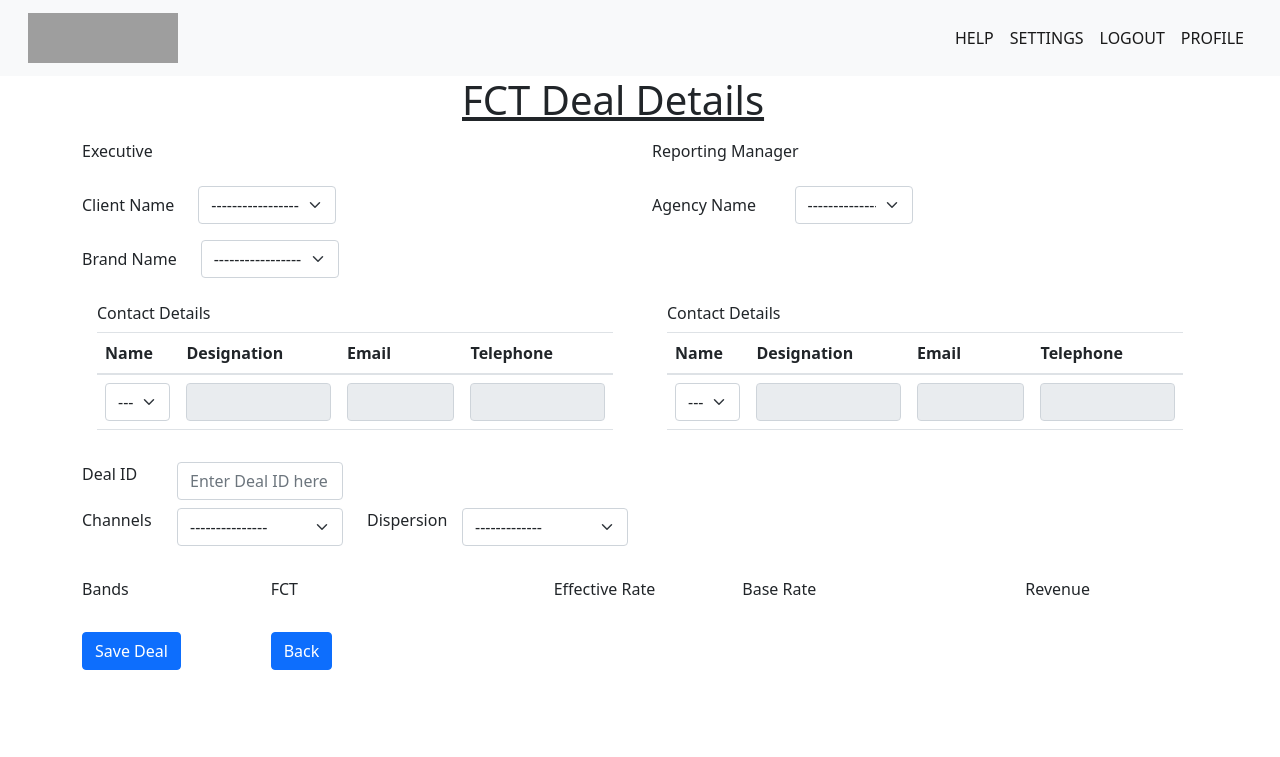
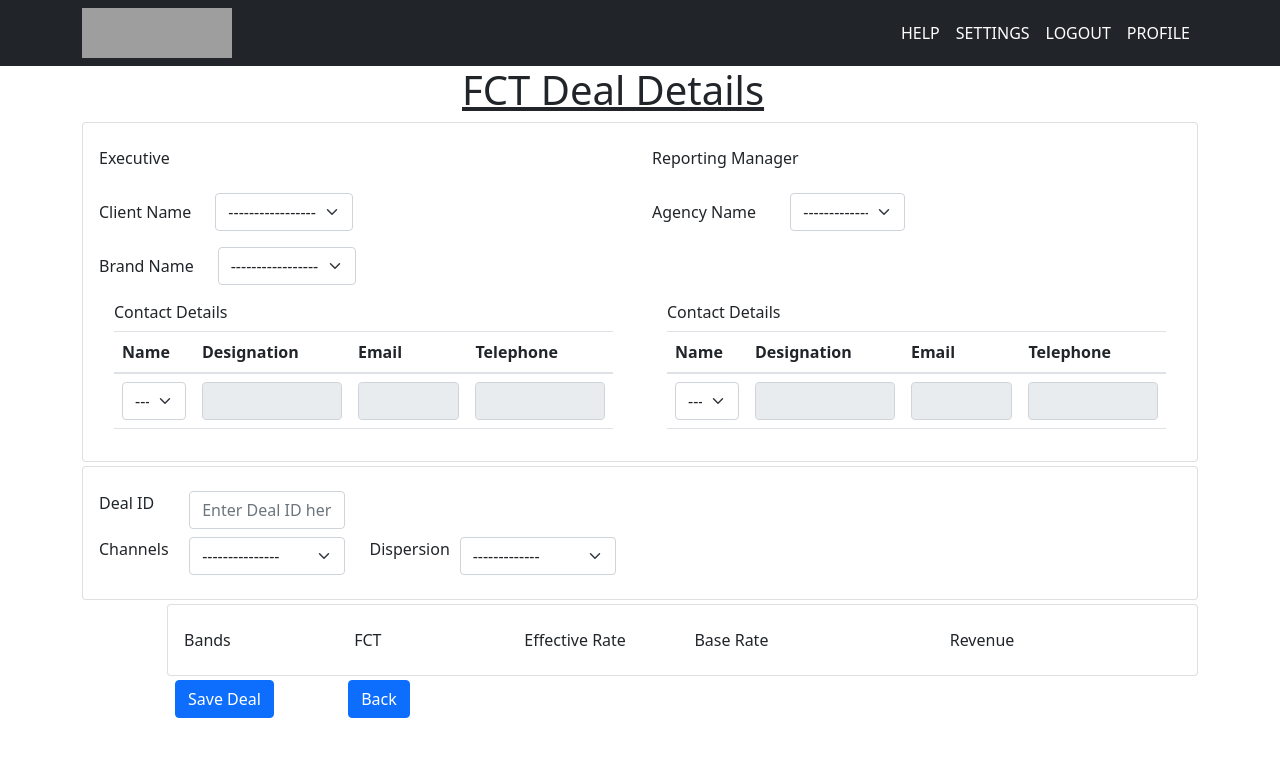
Before and after one commit to anurag-chiplunkar/iTV-CRM, a Django app: page /fct_details/ in a window 1280 px wide. Shown: the top 757 px of the page. Run offline with Django 3.2, Linux system fonts and the light colour scheme; the visitor is signed in with stand-in values (Sample User, id 1); data that the repository does not hold is empty; some libraries are stand-ins or nearby versions; grey boxes are pictures that could not be loaded.

Commit message:
navbar design changed in navbar.html

```diff
--- a/deal_fct_nonfct/templates/deal_fct_nonfct/fct.html
+++ b/deal_fct_nonfct/templates/deal_fct_nonfct/fct.html
@@ -11,7 +11,6 @@
 	<script src="https://cdn.jsdelivr.net/npm/bootstrap@5.1.3/dist/js/bootstrap.bundle.min.js" integrity="sha384-ka7Sk0Gln4gmtz2MlQnikT1wXgYsOg+OMhuP+IlRH9sENBO0LRn5q+8nbTov4+1p" crossorigin="anonymous"></script>
 	<script src="https://cdn.jsdelivr.net/npm/@popperjs/core@2.10.2/dist/umd/popper.min.js" integrity="sha384-7+zCNj/IqJ95wo16oMtfsKbZ9ccEh31eOz1HGyDuCQ6wgnyJNSYdrPa03rtR1zdB" crossorigin="anonymous"></script>
 	<script src="https://cdn.jsdelivr.net/npm/bootstrap@5.1.3/dist/js/bootstrap.min.js" integrity="sha384-QJHtvGhmr9XOIpI6YVutG+2QOK9T+ZnN4kzFN1RtK3zEFEIsxhlmWl5/YESvpZ13" crossorigin="anonymous">	</script>
-
 	</head>
 <body>
 
@@ -25,6 +24,8 @@
 
 	<form method="POST" id="fct_form" url="{% url 'deal_fct_nonfct:load_br' %}" url2 = "{% url 'deal_fct_nonfct:load_br1' %}"
 	url3 = "{% url 'deal_fct_nonfct:load_br2' %}">{% csrf_token %}
+	<div class="card mb-1">
+		<div class="card-body mb-0">
 			<div class="row mb-3">
 					<div class="col-6">
 						<div class="row">
@@ -88,7 +89,7 @@
 					</div>
 				</div>
 			</div>
-		<div class="row mb-3">
+			<div class="row mb-2">
 				<div class="col-6">
 					<div class="row mb-6">
 						<div class="col-auto">
@@ -107,7 +108,8 @@
 				</div>
 
 			</div>
-		<div class="row mb-3">
+
+			<div class="row">
 				<div class="col-6">
 					<div class="col-auto">
 						<label for="client_contact" class="col-form-label">Contact Details</label>
@@ -191,6 +193,11 @@
 
 
 			</div>
+		</div>
+	</div>
+	<div class="card mb-1">
+		<div class="card-body">
+			<div class="row mb-2">
 				<div class="row mt-2">
 					<div class="col-1">
 						<label class="form-label">Deal ID</label>
@@ -233,27 +240,29 @@
 
 
 				</div>
-
-		<div class="row g-3 align-items-start mt-2">
+			</div>
+		</div>
+	</div>
+	<div class="card mb-1" style="margin-left: 85px;">
+		<div class="card-body">
+			<div class="row">
 				<div class="col-2">
 					<label class="col-form-label">Bands</label>
 				</div>
-
-		  	<div class="col-3">
+				<div class="col-2">
 					<label class="col-form-label">FCT</label>
 				</div>
 				<div class="col-2">
 					<label class="col-form-label">Effective Rate</label>
 				</div>
-		  	<div class="col-3">
+				<div class="col-3 align-right">
 					<label class="col-form-label">Base Rate</label>
 				</div>
-		  	<div class="col-2">
+				<div class="col-3 justify-content-right">
 					<label class="col-form-label">Revenue</label>
 				</div>
-
 			</div>
-		<div class="row g-3 align-items-start mt-2" id="row1" style="display: none;">
+			<div class="row g-3 align-items-start mt-1" id="row1" style="display: none;">
 				<div class="col-auto">
 					<select name="band1" onSelect = "showrate()" class="form-select channel" id="band1" aria-label="Default select example">
 					<option value="">---------------</option>
@@ -325,13 +334,16 @@
 				</div>
 			</div>
 
-		<div class="row g-3 justify-content-center mt-2" id="row4" style="display:none;margin-left: 368px;" >
+
+			<div class="row" id="row4" style="display:none; margin-left: 600px;" >
 
 				<div class="col-auto">
 					<input type="button" class="btn btn-primary" value="Calculate Total Revenue" onclick="sum()">
 				</div>
 				<div class="col-auto">
 					{{form.total_rev}}
+				</div>
+			</div>
 		</div>
 	</div>
 		{% for message in messages %}
@@ -344,7 +356,7 @@
 				</div>
 			</div>
 		{% endfor %}
-		<div class="row g-3 align-items-start mt-2">
+		<div class="row g-3 align-items-start" style="margin-left: 85px;">
 			<div class="col-2">
 				<button type="submit" class="btn btn-primary">Save Deal</button>
 			</div>
--- a/templates/base/nav.html
+++ b/templates/base/nav.html
@@ -1,29 +1,19 @@
 {% load static %}
 {% block content %}
 <html>
+  <head>
+  </head>
   <body>
-<nav class="navbar navbar-expand-lg navbar-light bg-light">
-    <div class="container-fluid">
-      <a class="navbar-brand" href="#">
+
+    <nav class="navbar navbar-expand-lg navbar-dark bg-dark">
+      <div class="container">
         <img style="height: 50px;width: 150px;" src="{% static 'media_root/itv1.JPG' %}">
-      </a>
-      <button class="navbar-toggler" type="button" data-bs-toggle="collapse" data-bs-target="#navbarNav" aria-controls="navbarNav" aria-expanded="false" aria-label="Toggle navigation">
-        <span class="navbar-toggler-icon"></span>
-      </button>
+          <button class="navbar-toggler" type="button" data-bs-toggle="collapse" data-bs-target="#navbarSupportedContent" aria-controls="navbarSupportedContent" aria-expanded="false" aria-label="Toggle navigation"><span class="navbar-toggler-icon"></span></button>
+          <div class="collapse navbar-collapse" id="navbarSupportedContent">
+              <ul class="navbar-nav ms-auto mb-2 mb-lg-0">
 
-      <div class="collapse navbar-collapse justify-content-end" id="navbarNav">
-        <ul class="navbar-nav">
-
-          <li class="nav-item">
-            <a class="nav-link active" href="#">HELP</a>
-          </li>
-
-          <li class="nav-item">
-            <a class="nav-link active" href="#">SETTINGS</a>
-          </li>
-
-
-
+                  <li class="nav-item"><a class="nav-link active" href="#!">HELP</a></li>
+                  <li class="nav-item"><a class="nav-link active" href="#!">SETTINGS</a></li>
                   {% if user.is_authenticated %}
                     <li class="nav-item">
                         <a class="nav-link active" href="{% url 'logout_view' %}">LOGOUT</a>
@@ -35,7 +25,7 @@
 
                   {% else %}
                   <li class="nav-item">
-            <a class="nav-link active" href="{% url 'accounts:emp_login' %}">LOGIN</a>
+                    <a class="nav-link btn btn-outline-dark active" href="{% url 'accounts:emp_login' %}">LOGIN</a>
                   </li>
 
                   {% endif %}
--- a/templates/base/sidebar.html
+++ b/templates/base/sidebar.html
@@ -10,6 +10,10 @@
       width: 200px;
       float: left;
       position: relative;
+
+    }
+    .sidebar{
+      background-color: bisque;
     }
     </style>
 </head>
@@ -18,11 +22,11 @@
 
   {% for i in qs %}
         {% if "salesperson" in i.emp_desgn %}
-          <div class="id-flex" id="wrapper">
+          <div class="id-flex sidebar" id="wrapper">
               <!-- Sidebar-->
-              <div class="border-end bg-white" id="sidebar-wrapper">
+              <div class="border-end" id="sidebar-wrapper">
 
-                  <div class="list-group list-group-flush">
+                  <div class="list-group list-group-flush sidebar">
                       <a class="list-group-item list-group-item-action list-group-item-light p-3" href="{% url 'nfct:create_deal_model_form' %}">Add NFCT Deal</a>
                       <a class="list-group-item list-group-item-action list-group-item-light p-3" href="{% url 'deal_fct_nonfct:fct_details' %}">Add FCT Deal</a>
                       <a class="list-group-item list-group-item-action list-group-item-light p-3" href="#!">Add Events Deal</a>
@@ -35,9 +39,9 @@
           {% if "admin" in i.emp_desgn %}
           <div class="id-flex" id="wrapper">
               <!-- Sidebar-->
-              <div class="border-end bg-white" id="sidebar-wrapper">
+              <div class="border-end" id="sidebar-wrapper">
 
-                  <div class="list-group list-group-flush">
+                  <div class="list-group list-group-flush sidebar">
                       <a class="list-group-item list-group-item-action list-group-item-light p-3" href="{% url 'nfct:create_deal_model_form' %}">Add NFCT Deal</a>
                       <a class="list-group-item list-group-item-action list-group-item-light p-3" href="{% url 'deal_fct_nonfct:fct_details' %}">Add FCT Deal</a>
                       <a class="list-group-item list-group-item-action list-group-item-light p-3" href="#!">Add Events Deal</a>
```
Lines whose indentation alone changed are shown as unchanged.
